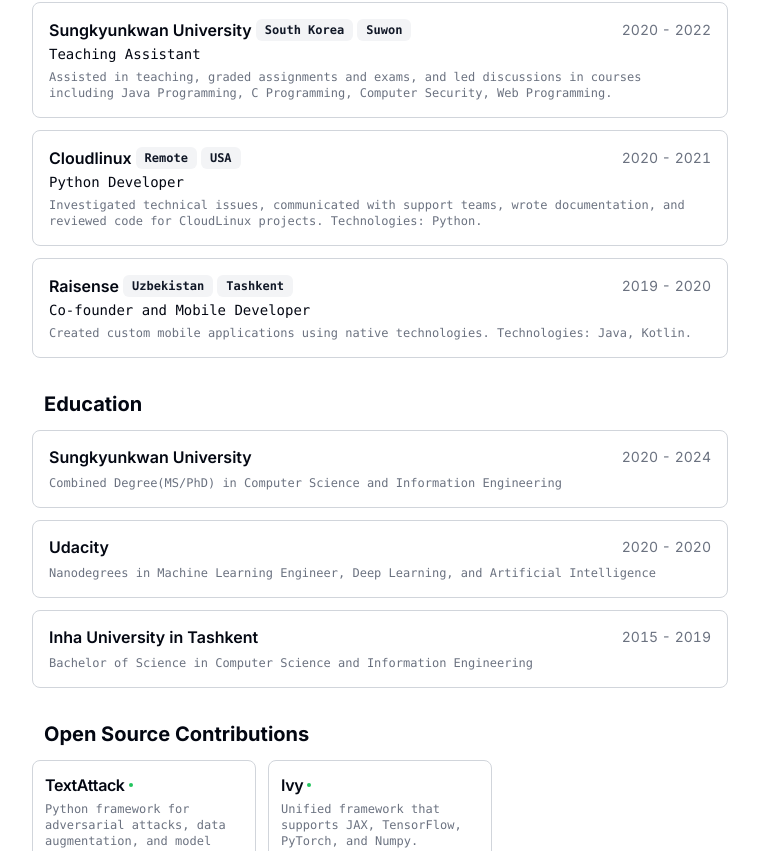
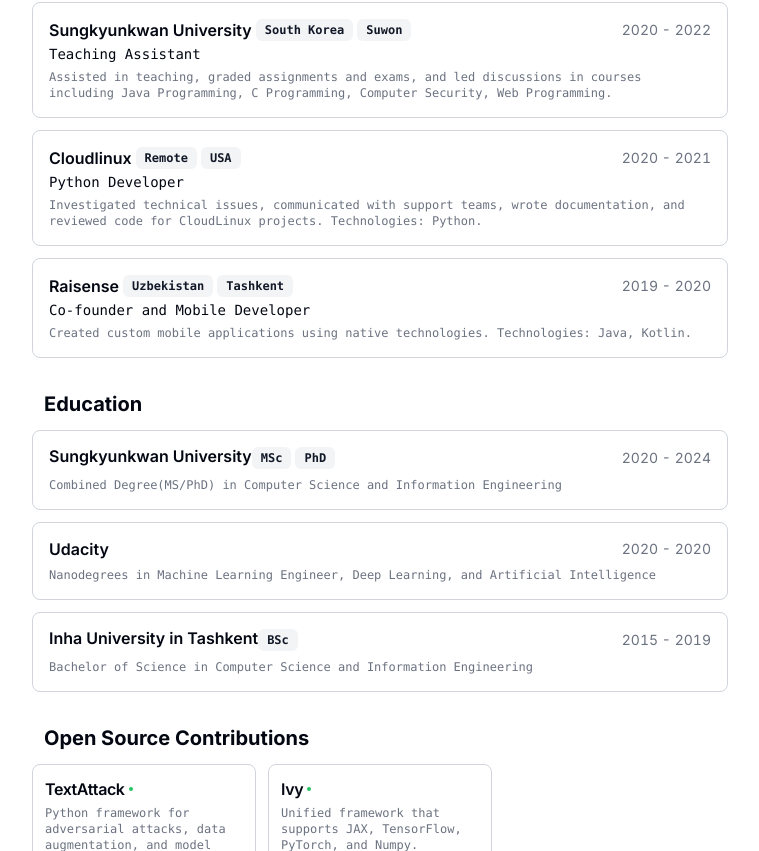
Before and after one commit to eldorabdukhamidov/eldorabdukhamidov.github.io, a Next.js app: page / in a window 1280 px wide. Shown: the part 1266-2117 px from the top of the page, without its empty margins (260-1019 px from the left). Built offline with nearby package versions, Linux system fonts and the light colour scheme.

Commit message:
Updated education section

```diff
--- a/src/app/page.tsx
+++ b/src/app/page.tsx
@@ -162,6 +162,17 @@
                     <div className="flex items-center justify-between gap-x-2 text-base">
                       <h3 className="font-semibold leading-none">
                         {education.school}
+                        <span className="inline-flex gap-x-1">
+                          {education.badges.map((badge) => (
+                            <Badge
+                              variant="secondary"
+                              className="align-middle text-xs"
+                              key={badge}
+                            >
+                              {badge}
+                            </Badge>
+                          ))}
+                        </span>
                       </h3>
                       <div className="text-sm tabular-nums text-gray-500">
                         {education.start} - {education.end}
--- a/src/data/resume-data.tsx
+++ b/src/data/resume-data.tsx
@@ -63,18 +63,21 @@
     {
       school: "Sungkyunkwan University",
       degree: "Combined Degree(MS/PhD) in Computer Science and Information Engineering",
+      badges: ['MSc', 'PhD'],
       start: "2020",
       end: "2024",
     },
     {
       school: "Udacity",
       degree: "Nanodegrees in Machine Learning Engineer, Deep Learning, and Artificial Intelligence",
+      badges: [],
       start: "2020",
       end: "2020",
     },
     {
       school: "Inha University in Tashkent",
       degree: "Bachelor of Science in Computer Science and Information Engineering",
+      badges: ['BSc'],
       start: "2015",
       end: "2019",
     },
@@ -89,7 +92,7 @@
       start: "2022",
       end: "Present",
       description:
-        "Developed new systems to enhance the efficacy of visual technology and adapted existing technology for specific tasks.Conducted research in vision engineering. Technologies: Python, AI/ML frameworks.",
+        "Developed new systems to enhance the efficacy of visual technology and adapted existing technology for specific tasks.Conducted research in vision engineering. Technologies: Python, AI/ ML frameworks.",
     },
     {
       company: "Toptal",
@@ -108,7 +111,7 @@
       title: "Research Assistant",
       start: "2020",
       end: "2023",
-      description: "Conducted research in software security, web security, privacy, and ML/DL applications to computer security.",
+      description: "Conducted research in software security, web security, privacy, and ML / DL applications to computer security.",
     },
     {
       company: "Udacity",
```
